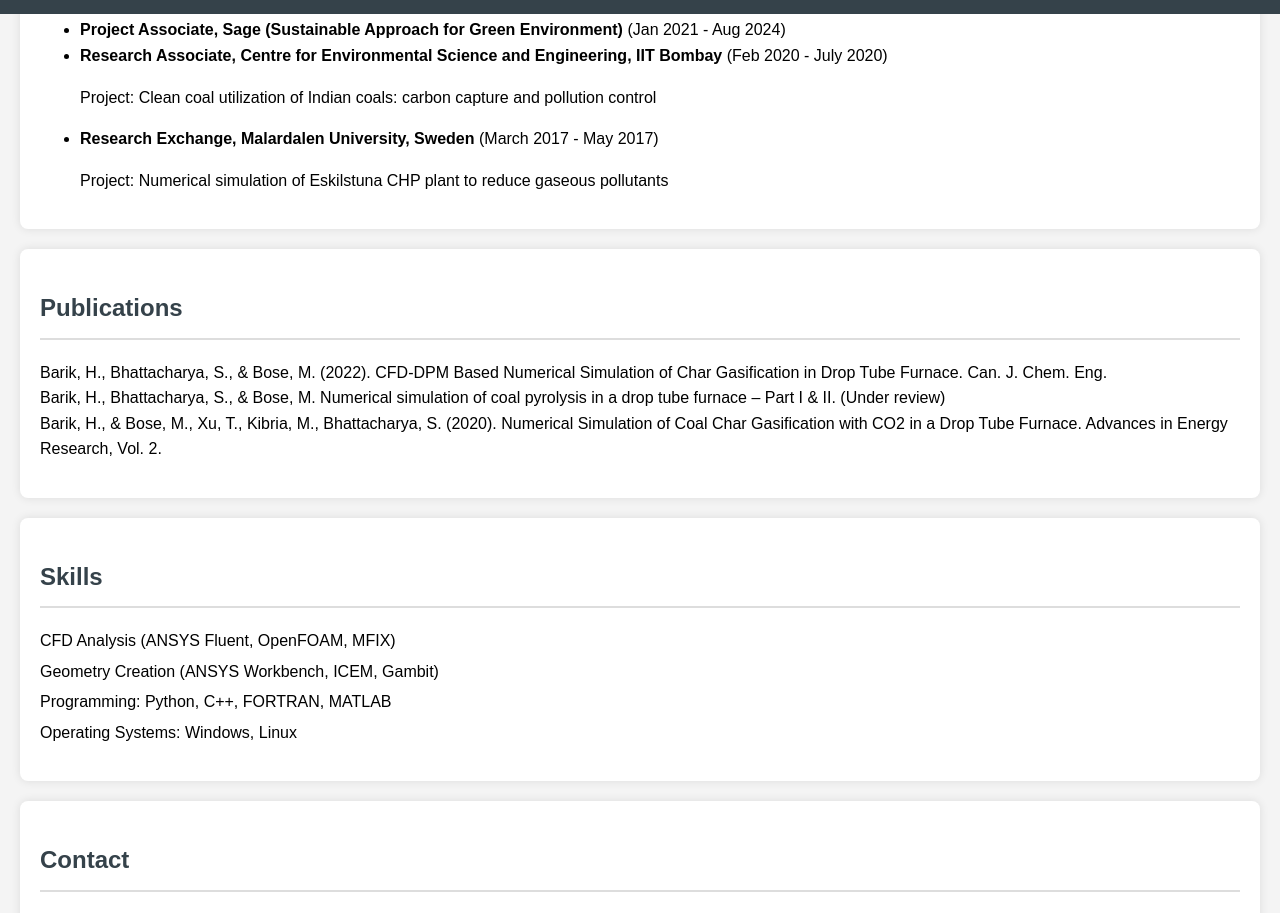
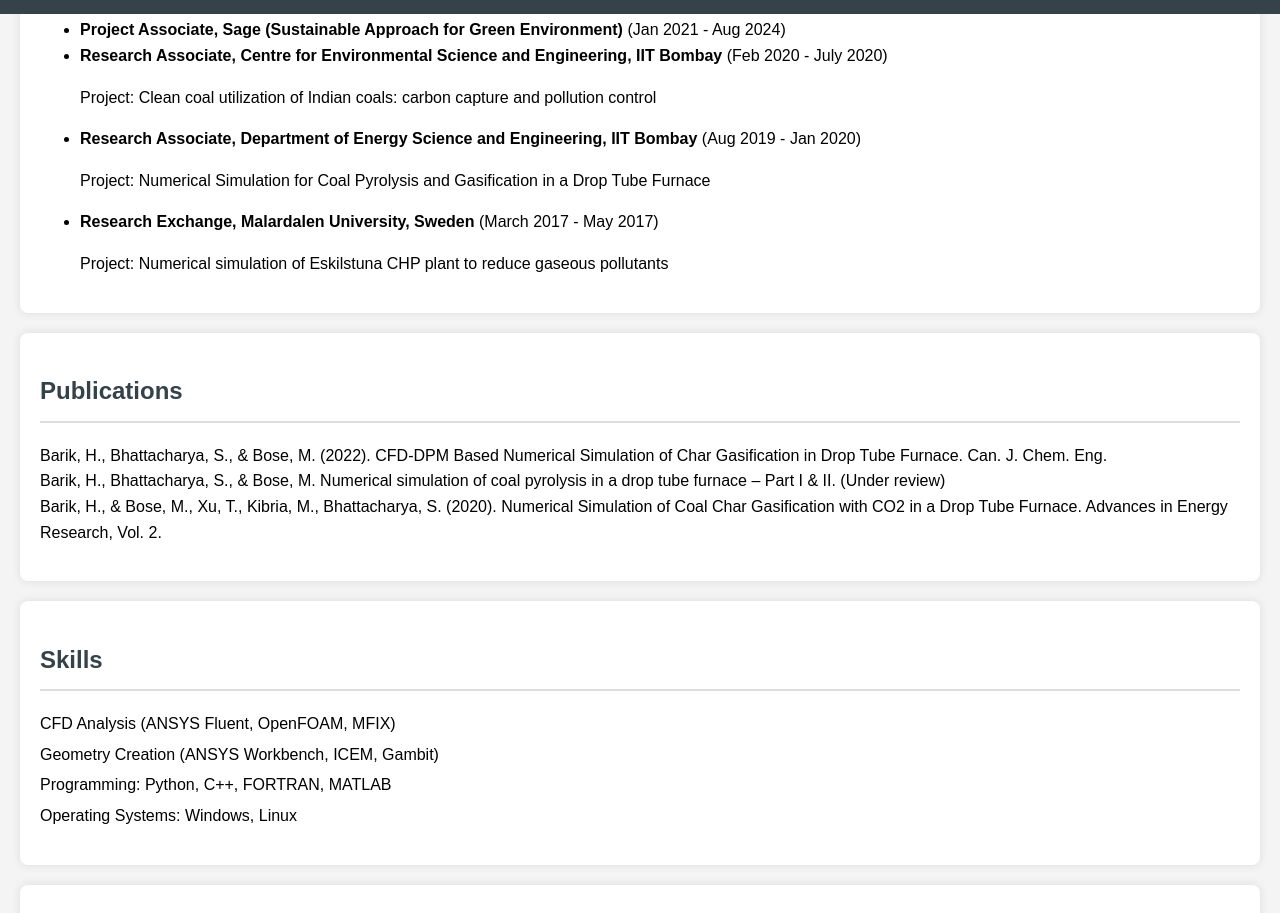
Before and after one commit to hrusikeshbarik/Barikweb, a plain HTML site: page index.html in a window 1280 px wide. Shown: the part 786-1699 px from the top of the page. Drawn offline with Linux system fonts and the light colour scheme.

Commit message:
Update index.html

```diff
--- a/index.html
+++ b/index.html
@@ -89,6 +89,9 @@
             <li>
                 <strong>Research Associate, Centre for Environmental Science and Engineering, IIT Bombay</strong> (Feb 2020 - July 2020)
                 <p>Project: Clean coal utilization of Indian coals: carbon capture and pollution control</p>
+            <li>
+                <strong>Research Associate, Department of Energy Science and Engineering, IIT Bombay</strong> (Aug 2019 - Jan 2020)
+                <p>Project: Numerical Simulation for Coal Pyrolysis and Gasification in a Drop Tube Furnace</p>
             </li>
             <li>
                 <strong>Research Exchange, Malardalen University, Sweden</strong> (March 2017 - May 2017)
```
